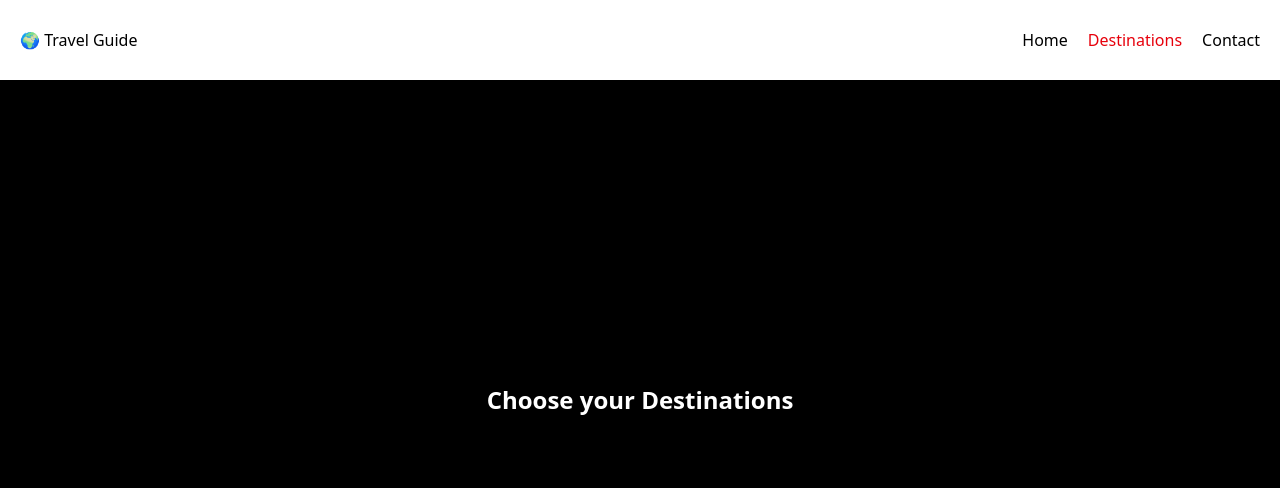
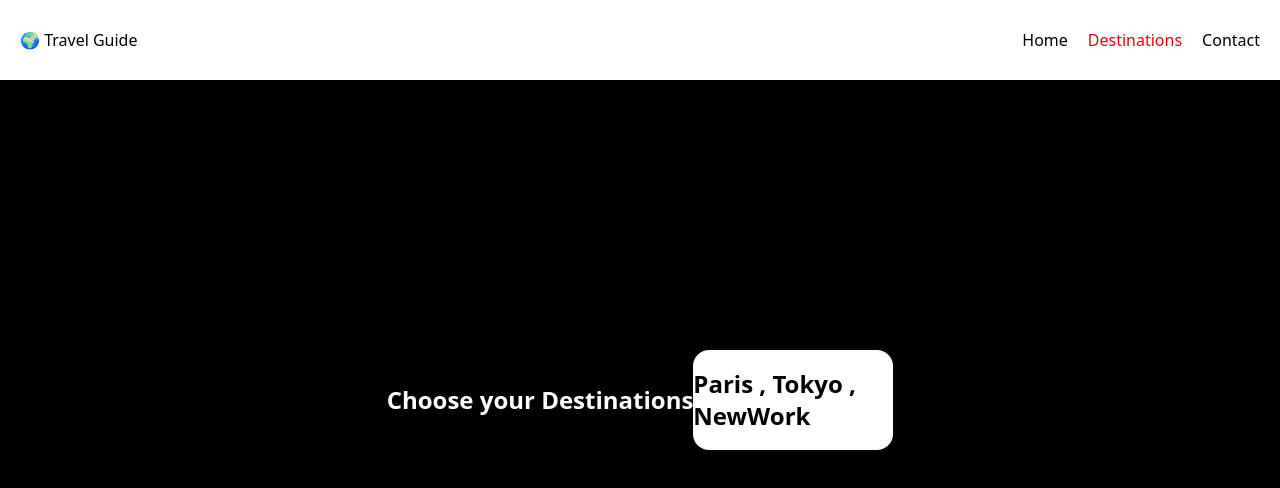
Before and after one commit to HasibCoderLab/simple-website-with-nextjs, a Next.js app: page /destinations in a window 1280 px wide. Shown: the top 488 px of the page. Built offline with nearby package versions, Linux system fonts and the light colour scheme.

Commit message:
fixedjs issue

```diff
--- a/src/app/destinations/page.jsx
+++ b/src/app/destinations/page.jsx
@@ -7,13 +7,14 @@ const page = () => {
       <div className=' font-bold  text-2xl'>
         Choose your Destinations
       </div>
-      <div>
+      <div className=' flex  flex-col gap-4 '>
         {
-          destination.map((d, index) => {
-            <div key={index}>
+          destination.map((d, index) => (
+            <div
+             key={index} className=' w-[200px] h-[100px] font-bold text-2xl bg-white text-black flex  justify-center items-center rounded-2xl'>
               {d}
             </div>
-          })
+          ))
         }
       </div>
     </div>
```
